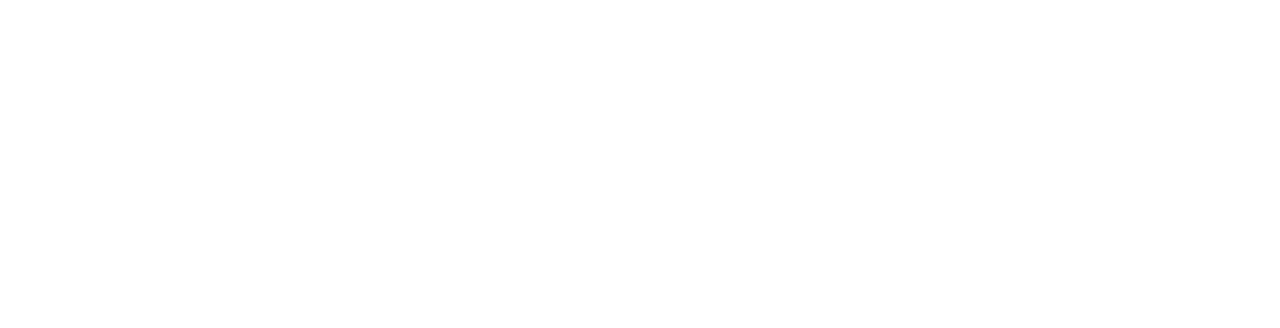
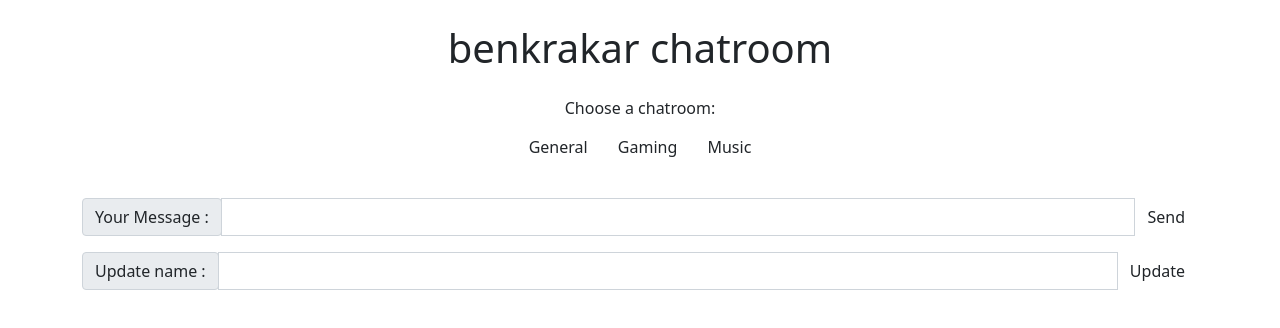
Before and after one commit to Benkrakar/Chatroom-js-firebase, a plain HTML site: page index.html in a window 1280 px wide. Drawn offline with nearby package versions, Linux system fonts and the light colour scheme.

Commit message:
front build

```diff
--- a/index.html
+++ b/index.html
@@ -9,6 +9,43 @@
   <title>benkrakar chatroom</title>
 </head>
 <body>
+  <header>
+    <div class="container my-4">
+      <h1 class="my-4 text-center">benkrakar chatroom</h1>
+      <div class="chatroom mb-3 text-center">
+        <div class="my-2">Choose a chatroom:</div>
+        <button class="btn" id="general" >General</button>
+        <button class="btn" id="gaming" >Gaming</button>
+        <button class="btn" id="music" >Music</button>
+      </div>
+      <div class="chat-window">
+        <ul class="chat-list list-group"></ul>
+      </div>
+      <form class="new-char my-3">
+        <div class="input-group">
+          <div class="input-group-prepend">
+            <div class="input-group-text">Your Message :</div>
+          </div>
+          <input type="text" id="message" class="form-control" required>
+          <div class="input-group-append">
+            <input type="submit" class="btn" value="Send">
+          </div>
+        </div>
+      </form>
+      <form class="new-name my-3">
+        <div class="input-group">
+          <div class="input-group-prepend">
+            <div class="input-group-text">Update name :</div>
+          </div>
+          <input type="text" id="name" class="form-control" required>
+          <div class="input-group-append">
+            <input type="submit" class="btn" value="Update">
+          </div>
+        </div>
+        <div class="update-m ssg"></div>
+      </form>
+    </div>
+  </header>
 
 
 
```
